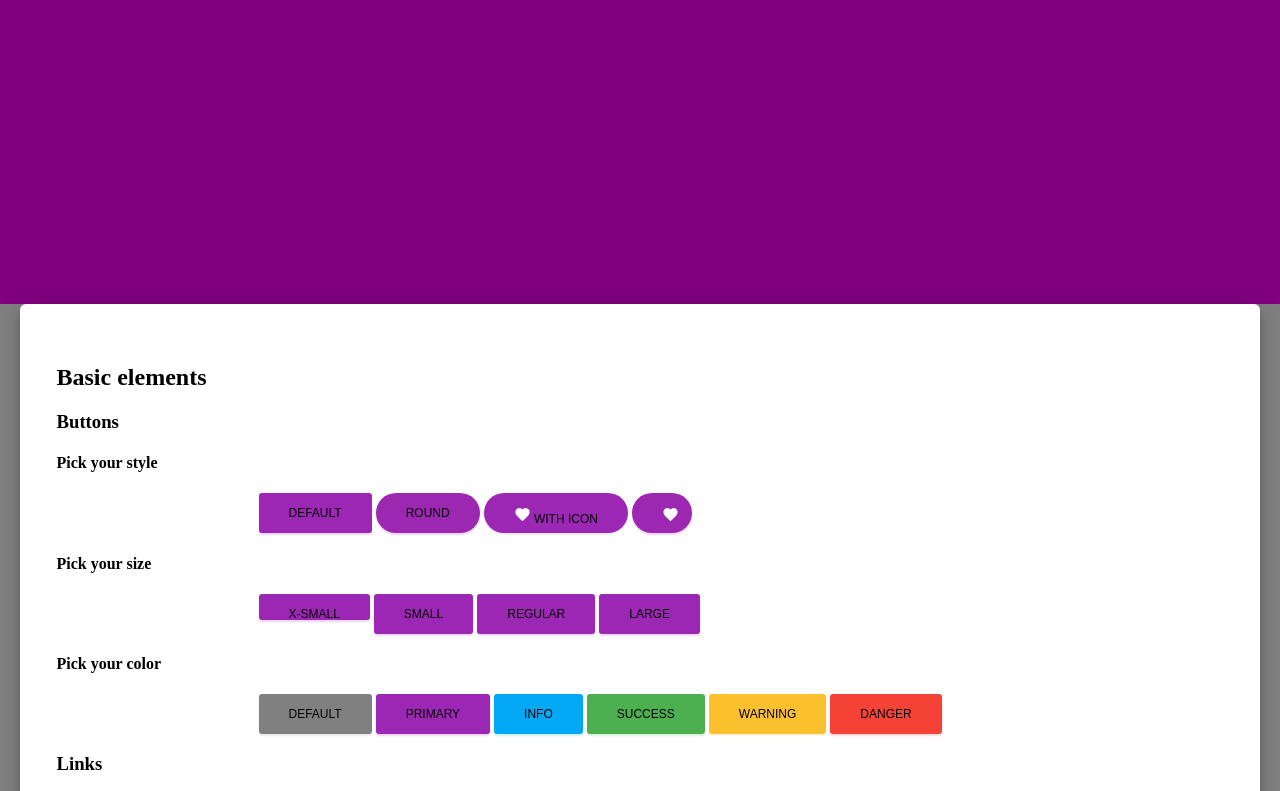
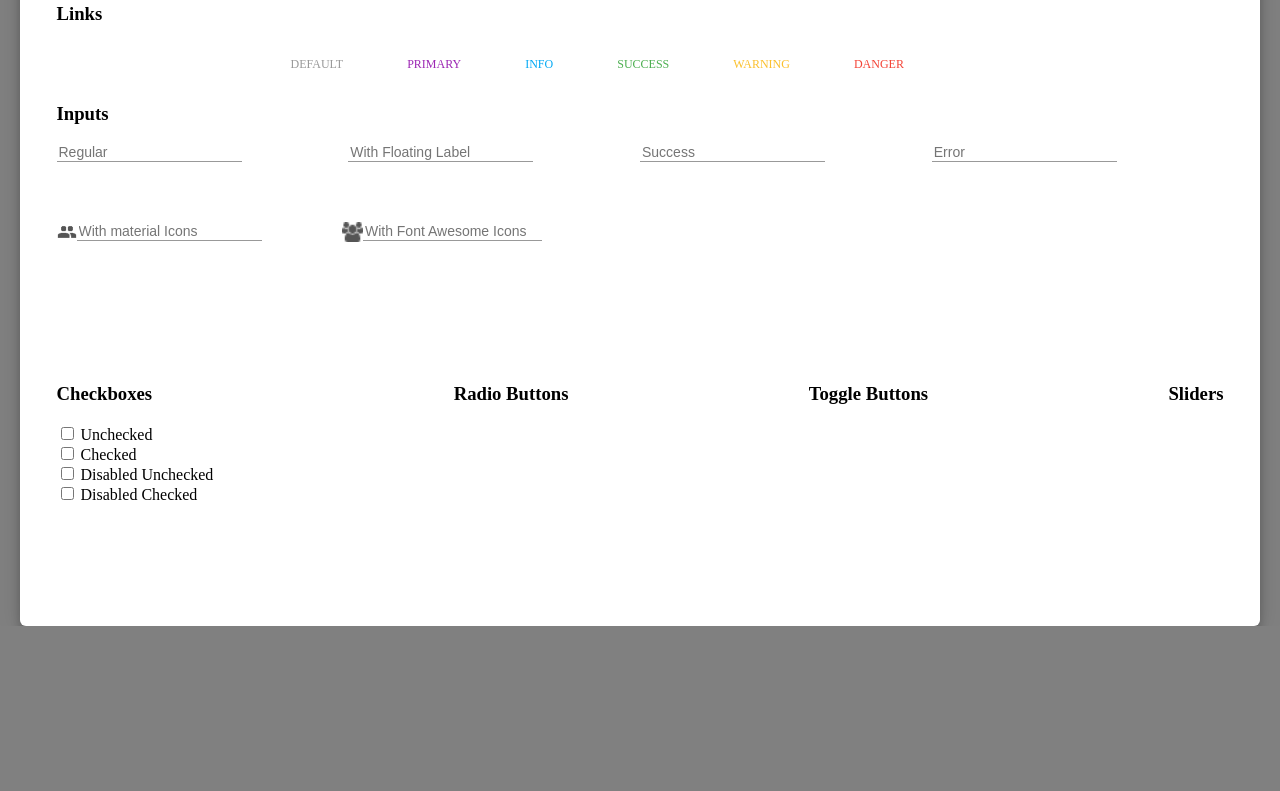
Before and after one commit to aleynikovaib/ira.neuro.moscow, a website: page docs/index.html in a window 1280 px wide. Shown: the part 496-1287 px from the top of the page. After the commit the page ends 1122 px from the top, so only its background shows below. Drawn offline with Linux system fonts and the light colour scheme.

Commit message:
added changes

```diff
--- /dev/null
+++ b/docs/css/blocks/checkbox.css
@@ -0,0 +1,5 @@
+.checkboxes {
+    display: flex;
+    justify-content: space-between;
+    margin-top: 118px;
+}
--- a/docs/css/blocks/input.css
+++ b/docs/css/blocks/input.css
@@ -12,6 +12,20 @@
     border-bottom: 1px solid #999999;
 }
 
-.inputs {
+.input {
     width: 25%;
+    display: flex;
+    justify-content: space-between;
 }
+
+.page__inputs-icons {
+    display: inline-flex;
+    justify-content: normal;
+}
+
+.input__second {
+    display: inline-flex;
+    position: relative;
+    padding-top: 60px;
+    padding-right: 80px;
+}
--- a/docs/css/blocks/page.css
+++ b/docs/css/blocks/page.css
@@ -9,8 +9,8 @@
 }
 
 .page__first-screen {
-    background: purple url("images/bg-header.jpg") no-repeat center/cover;
-    height: 100vh;
+    background: purple url("images/bg-header.png") no-repeat center/cover;
+    width: 100vh;
 }
 
 .page__content {
--- a/docs/css/style.css
+++ b/docs/css/style.css
@@ -4,3 +4,4 @@
 @import "blocks/logo.css";
 @import "blocks/button.css";
 @import "blocks/input.css";
+@import "blocks/checkbox.css";
--- a/docs/index.html
+++ b/docs/index.html
@@ -9,6 +9,9 @@
     <link rel="stylesheet" href="css/blocks/logo.css">
     <link rel="stylesheet" href="css/blocks/page.css">
     <link rel="stylesheet" href="css/blocks/header.css">
+    <link rel="stylesheet" href="css/blocks/input.css">
+    <link rel="stylesheet" href="css/blocks/checkbox.css">
+
 </head>
 <body>
 
@@ -107,13 +110,61 @@
                     </label>
                 </div>
             </div>
-
-            <div></div>
-            <div></div>
-            <div></div>
-            <div></div>
+            <div class="page__inputs-icons">
+                <div class="input__second">
+                    <img src="images/icons/people.png" alt="img">
+                    <label for="icon">
+                        <input class="input__regular" type="text" id="icon" placeholder="With material Icons">
+                    </label>
+                </div>
+                <div class="input__second">
+                    <img src="images/icons/people2.png" alt="img">
+                    <label for="icon2">
+                        <input class="input__regular" type="text" id="icon2" placeholder="With Font Awesome Icons">
+                    </label>
+                </div>
+            </div>
+            <div class="checkboxes">
+                <div class="checkbox">
+                    <h3>Checkboxes</h3>
+                    <div class="item-1">
+                        <label>
+                            <input type="checkbox">
+                        </label>
+                        <label>Unchecked</label>
+                    </div>
+                    <div class="item-2">
+                        <label>
+                            <input type="checkbox">
+                        </label>
+                        <label>Checked</label>
+                    </div>
+                    <div class="item-3">
+                        <label>
+                            <input type="checkbox">
+                        </label>
+                        <label>Disabled Unchecked</label>
+                    </div>
+                    <div class="item-4">
+                        <label>
+                            <input type="checkbox">
+                        </label>
+                        <label>Disabled Checked</label>
+                    </div>
+                </div>
+                <div class="checkbox">
+                    <h3>Radio Buttons</h3>
+                </div>
+                <div class="checkbox">
+                    <h3>Toggle Buttons</h3>
+                </div>
+                <div class=class"checkbox">
+                    <h3>Sliders</h3>
+                </div>
+            </div>
         </div>
     </div>
+
 </div>
 
 
```
